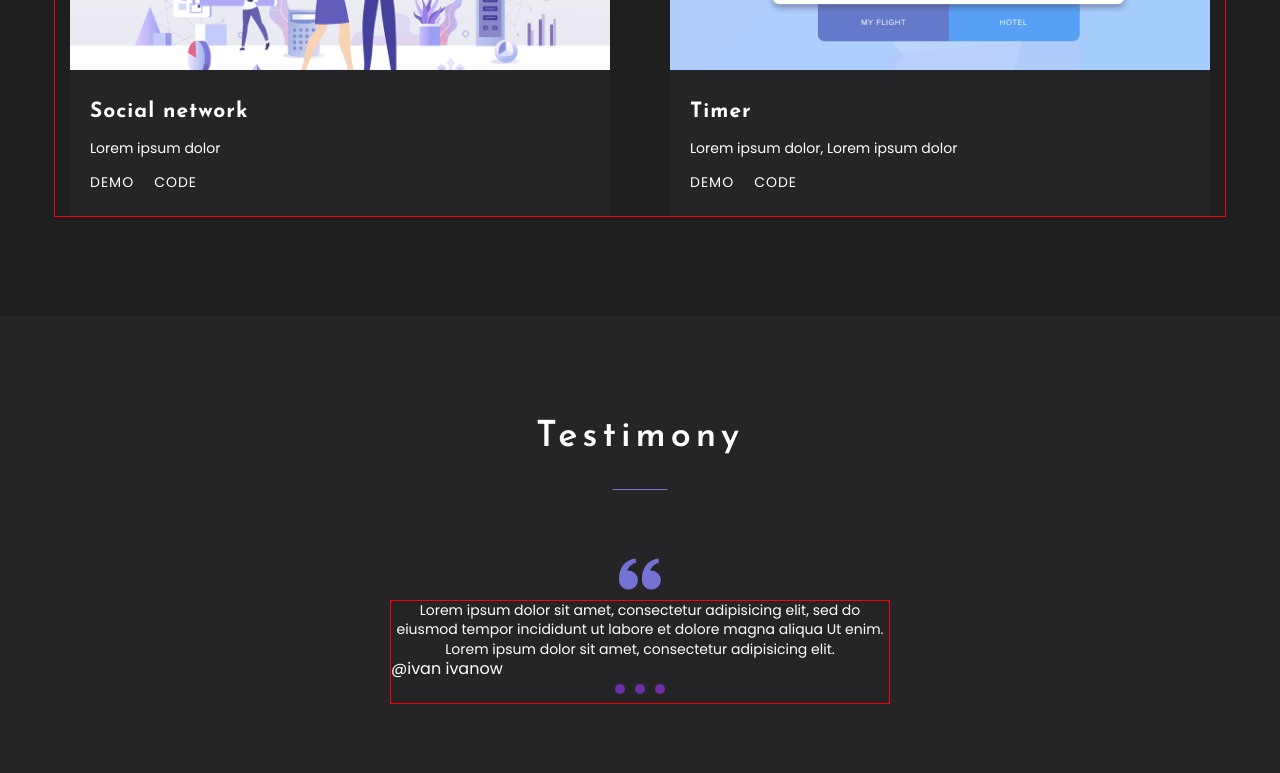
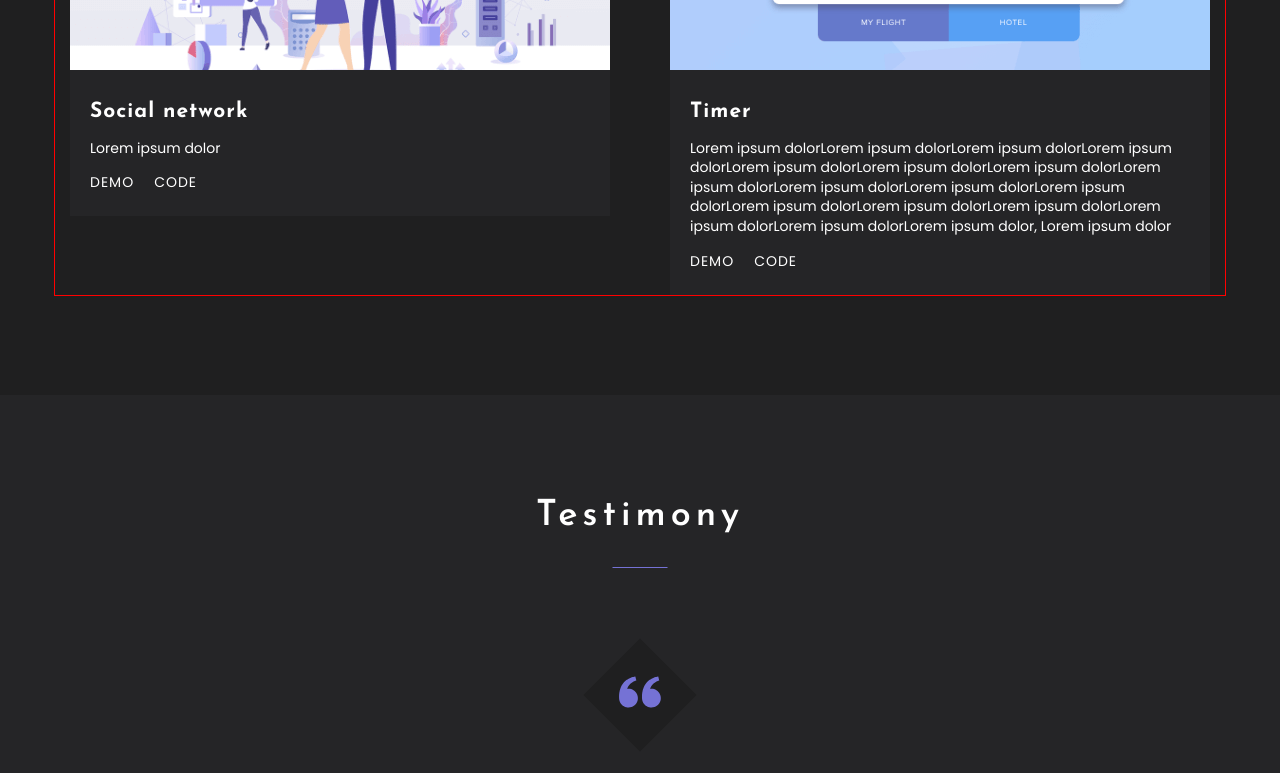
Before and after one commit to 0lgaP1/my-portfolio, a React app: page / in a window 1280 px wide. Shown: the part 2300-3073 px from the top of the page. Built offline with nearby package versions, Linux system fonts and the light colour scheme.

Commit message:
Styled testimony block

```diff
--- a/src/components/Button.tsx
+++ b/src/components/Button.tsx
@@ -30,7 +30,7 @@
         bottom: 0;
         left: 50%;
         z-index: -1;
-        border-radius: 3px;
+
         transform: translateX(-50%);
     }
 `
--- /dev/null
+++ b/src/components/IconWrapper.tsx
@@ -0,0 +1,22 @@
+import styled from "styled-components";
+import {theme} from "../styles/Theme";
+
+export const IconWrapper = styled.div`
+    position: relative;
+    z-index: 0;
+
+    &::before {
+        content: "";
+        display: inline-block;
+        background-color: ${theme.colors.primaryBg};
+        width: 80px;
+        height: 80px;
+        transform: rotate(45deg) translate(-50%, -50%);
+        transform-origin: top left;
+
+        position: absolute;
+        z-index: -1;
+        left: 50%;
+        top: 50%;
+    }
+`
--- a/src/components/slider/Slider.tsx
+++ b/src/components/slider/Slider.tsx
@@ -1,6 +1,7 @@
 import React from 'react';
 import styled from "styled-components";
 import {FlexWrapper} from "../FlexWrapper";
+import {theme} from "../../styles/Theme";
 
 export const Slider = () => {
     return (
@@ -15,7 +16,7 @@
             </FlexWrapper>
             <Pagination>
                 <span> </span>
-                <span> </span>
+                <span className={"active"}> </span>
                 <span> </span>
             </Pagination>
         </StyledSlider>
@@ -31,23 +32,37 @@
 `
 
 const Slide = styled.div`
+    text-align: center;
+`
+
+const Text = styled.p`
 
 `
 
-const Text = styled.p`
-    text-align: center;
-`
-
 const Name = styled.span`
-    text-align: center;
+    font-family: 'Josefin Sans', sans-serif;
+    font-weight: 600;
+    font-size: 16px;
+    letter-spacing: 1px;
+    text-transform: uppercase;
+    margin: 22px 0 16px;
+    display: inline-block;
 `
 const Pagination = styled.div`
     span {
         display: inline-block;
-        width: 10px;
-        height: 10px;
-        margin: 5px;
-        border-radius: 5px;
-        background-color: rgba(114, 47, 173, 0.95);
+        width: 7px;
+        height: 7px;
+        border-radius: 20px;
+        background-color: rgba(129, 110, 162, 0.95);
+
+        & + span {
+            margin-left: 5px;
+        }
+
+        &.active {
+            background-color: ${theme.colors.accent};
+            width: 20px;
+        }
     }
 `
--- a/src/layout/sections/contacts/Contacts.tsx
+++ b/src/layout/sections/contacts/Contacts.tsx
@@ -19,8 +19,7 @@
 };
 
 const StyledContacts = styled.section`
-    background-color: rgba(32, 56, 238, 0.55);
-    min-height: 50vh;
+
 `
 
 const StyledForm = styled.form`
--- a/src/layout/sections/skills/skill/Skill.tsx
+++ b/src/layout/sections/skills/skill/Skill.tsx
@@ -2,7 +2,7 @@
 import {Icon} from "../../../../components/icon/Icon";
 import styled from "styled-components";
 import {FlexWrapper} from "../../../../components/FlexWrapper";
-import {theme} from "../../../../styles/Theme";
+import {IconWrapper} from "../../../../components/IconWrapper";
 
 
 type SkillPropsType = {
@@ -38,23 +38,3 @@
     text-align: center;
     letter-spacing: 1px;
 `
-
-const IconWrapper = styled.div`
-    position: relative;
-    z-index: 0;
-
-    &::before {
-        content: "";
-        display: inline-block;
-        background-color: ${theme.colors.primaryBg};
-        width: 80px;
-        height: 80px;
-        transform: rotate(45deg) translate(-50%, -50%);
-        transform-origin: top left;
-
-        position: absolute;
-        z-index: -1;
-        left: 50%;
-        top: 50%;
-    }
-`
--- a/src/layout/sections/testimony/Testimony.tsx
+++ b/src/layout/sections/testimony/Testimony.tsx
@@ -5,18 +5,25 @@
 import {FlexWrapper} from "../../../components/FlexWrapper";
 import {Slider} from "../../../components/slider/Slider";
 
+import {IconWrapper} from "../../../components/IconWrapper";
+
 export const Testimony = () => {
     return (
         <StyledTestimony>
             <SectionTitle>Testimony</SectionTitle>
-                <FlexWrapper direction={"column"} align={"center"}>
-                    <Icon iconId={"quote"} />
-                    <Slider/>
-                </FlexWrapper>
+            <FlexWrapper direction={"column"} align={"center"}>
+                <IconWrapper>
+                    <Icon iconId={"quote"}/>
+                </IconWrapper>
+                <Slider/>
+            </FlexWrapper>
         </StyledTestimony>
     );
 };
 
 const StyledTestimony = styled.section`
 
+    ${IconWrapper} {
+        margin: 40px 0 52px;
+    }
 `
--- a/src/layout/sections/works/Works.tsx
+++ b/src/layout/sections/works/Works.tsx
@@ -16,9 +16,9 @@
             <Container>
                 <SectionTitle>My works</SectionTitle>
                 <TabMenu menuItems={workItems}/>
-                <FlexWrapper wrap={"wrap"} justify={"space-between"}>
+                <FlexWrapper justify={"space-between"} align={"flex-start"}>
                     <WorkCard src={socialImg} title={"Social network"} description={"Lorem ipsum dolor"}/>
-                    <WorkCard src={timerImg} title={"Timer"} description={"Lorem ipsum dolor, Lorem ipsum dolor"}/>
+                    <WorkCard src={timerImg} title={"Timer"} description={"Lorem ipsum dolorLorem ipsum dolorLorem ipsum dolorLorem ipsum dolorLorem ipsum dolorLorem ipsum dolorLorem ipsum dolorLorem ipsum dolorLorem ipsum dolorLorem ipsum dolorLorem ipsum dolorLorem ipsum dolorLorem ipsum dolorLorem ipsum dolorLorem ipsum dolorLorem ipsum dolorLorem ipsum dolor, Lorem ipsum dolor"}/>
                 </FlexWrapper>
             </Container>
         </StyledWorks>
```
